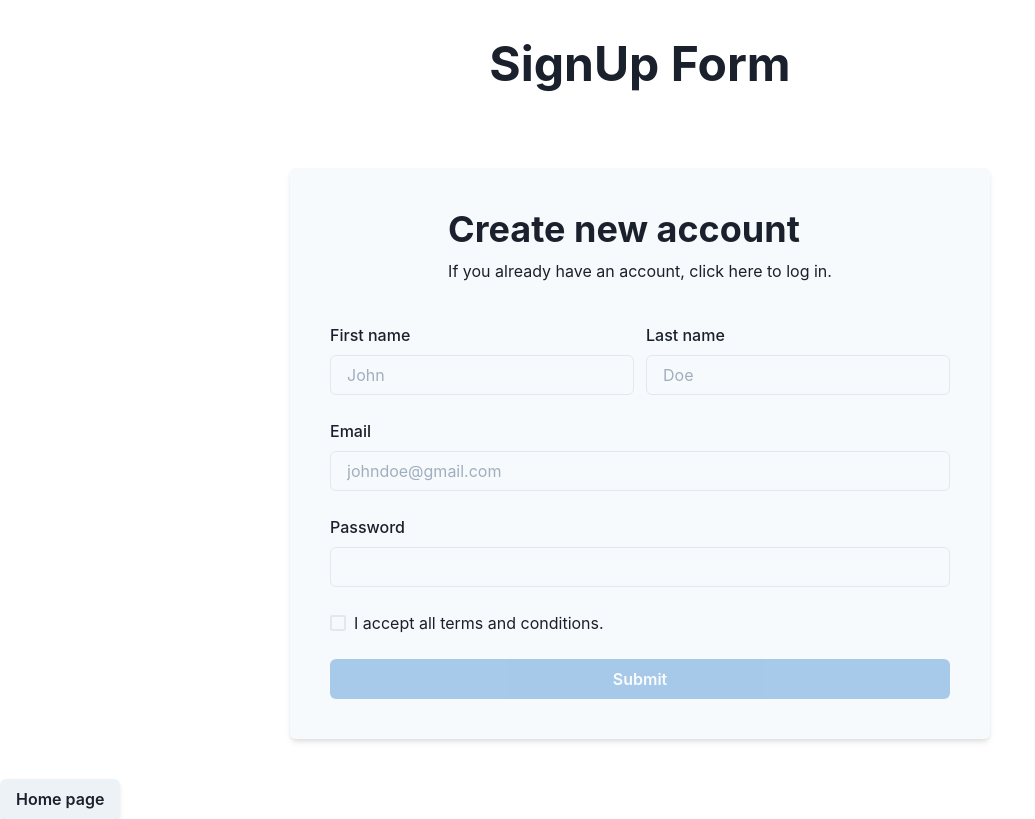
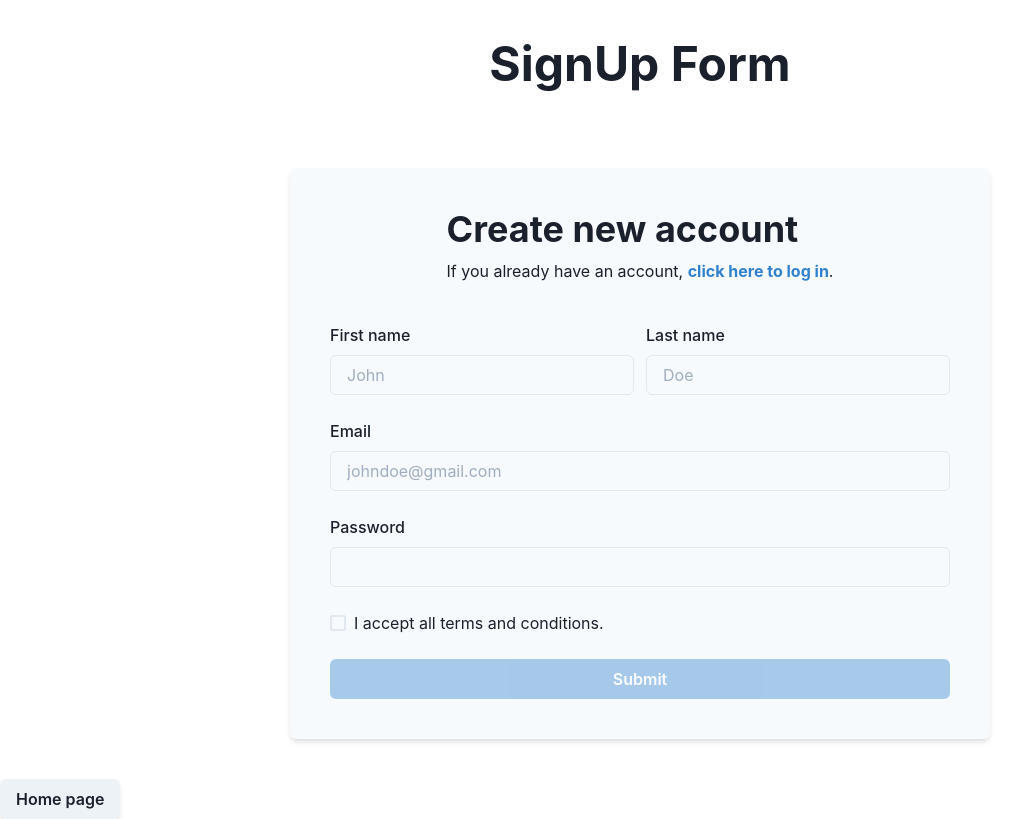
Before and after one commit to PatrykBuniX/next-formik-chakra-demo, a Next.js app: page /sign-up in a window 1280 px wide. Shown: the whole page, without its empty margins (0-1035 px from the left). Built offline with nearby package versions, Linux system fonts and the light colour scheme.

Commit message:
Make sign in link blue.

```diff
--- a/pages/sign-up.tsx
+++ b/pages/sign-up.tsx
@@ -22,7 +22,9 @@ const SignUp: NextPage = () => {
             <Text>
               If you already have an account,{" "}
               <NextLink href="/" passHref>
-                <Link colorScheme="blue">click here to log in</Link>
+                <Link fontWeight="700" color="blue.500">
+                  click here to log in
+                </Link>
               </NextLink>
               .
             </Text>
```
